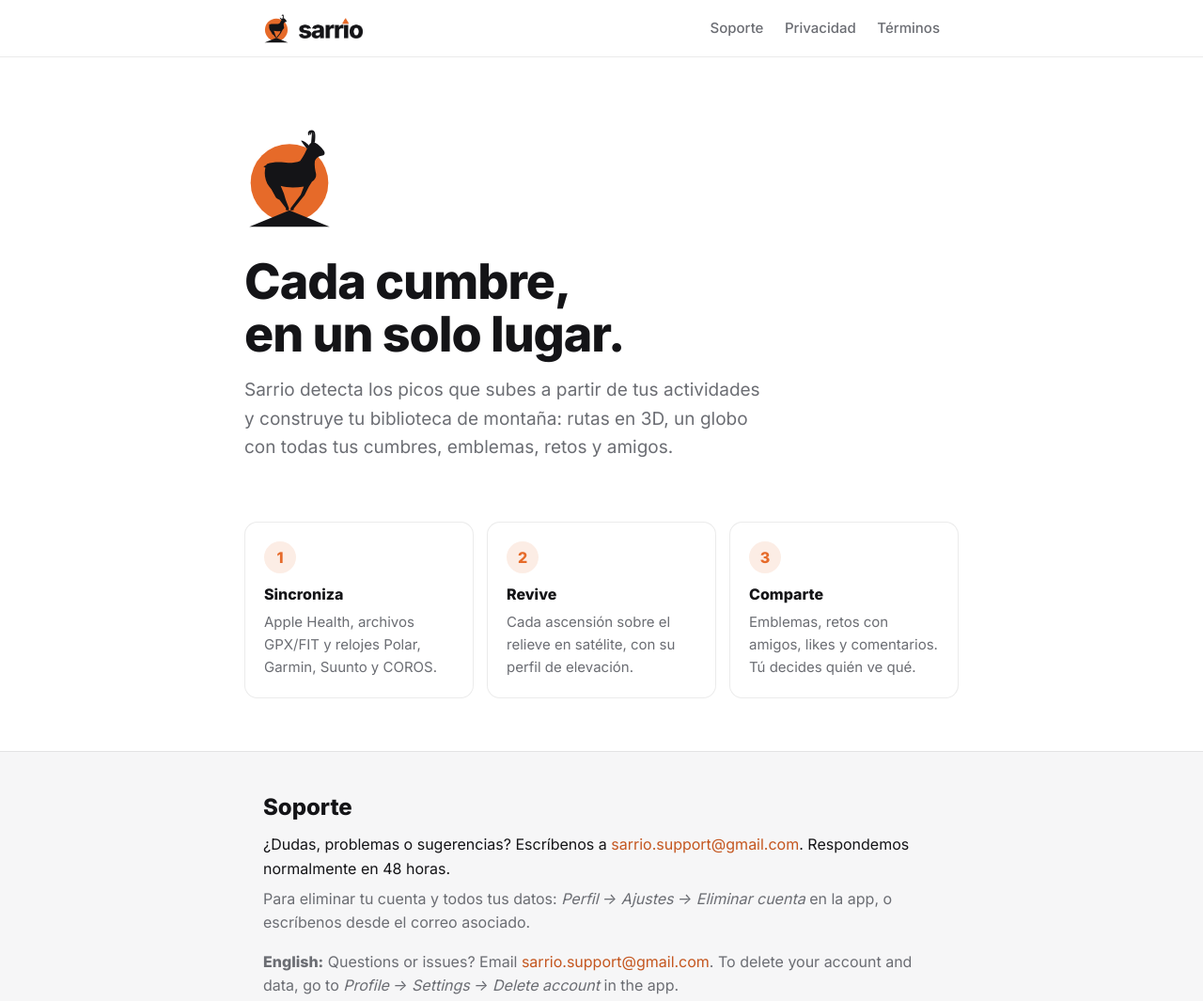
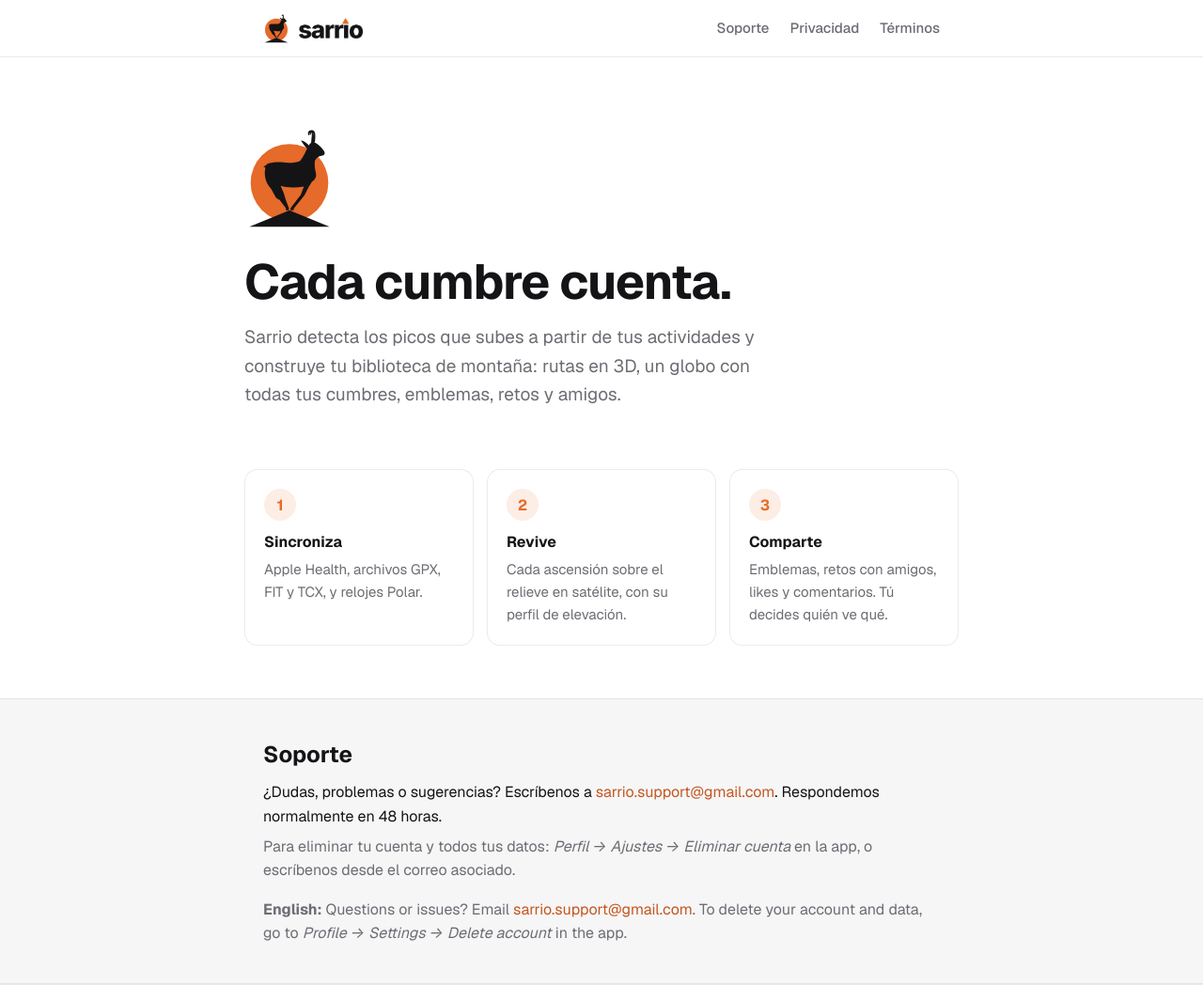
Before and after one commit to jpoves-a11y/Sarrio, a plain HTML site: page site/index.html in a window 1280 px wide. Shown: the top 1065 px of the page at 94% size. Drawn offline with nearby package versions, Linux system fonts and the light colour scheme.

Commit message:
Marca: guía humana, slogans, regla de funciones reales y skill de marketing
- brand/README.md: personalidad, voz con ejemplos, slogans, lista de funciones
  que se pueden anunciar y reglas de Mapbox para piezas de marketing.
- .claude/skills/sarrio-social: reglas para que los agentes redacten con la
  voz de la marca y solo mencionen lo que la app hace hoy.
- Web: slogan «Cada cumbre cuenta», tipografía Geist (pesos hasta Bold) y
  fuentes de datos reales (sin Garmin, Suunto ni COROS, aún pendientes).

Co-Authored-By: Claude Opus 5.5 <noreply@anthropic.com>
Claude-Session: https://claude.ai/code/session_01NLA3tvtNuHMw4pABcMswdV

```diff
--- a/site/index.html
+++ b/site/index.html
@@ -3,14 +3,14 @@
 <head>
 <meta charset="utf-8">
 <meta name="viewport" content="width=device-width, initial-scale=1">
-<title>Sarrio · Tu biblioteca de cumbres</title>
+<title>Sarrio · Cada cumbre cuenta</title>
 <meta name="description" content="Sarrio detecta los picos que subes y construye tu biblioteca de montaña, con rutas en 3D, emblemas, retos y amigos.">
 <link rel="stylesheet" href="styles.css">
 <link rel="icon" href="assets/favicon.svg" type="image/svg+xml">
 <link rel="apple-touch-icon" href="assets/apple-touch-icon.png">
 <meta property="og:image" content="assets/og-logo.png">
 <link rel="preconnect" href="https://fonts.googleapis.com">
-<link href="https://fonts.googleapis.com/css2?family=Inter:wght@400;500;600;800&display=swap" rel="stylesheet">
+<link href="https://fonts.googleapis.com/css2?family=Geist:wght@400;500;600;700&display=swap" rel="stylesheet">
 </head>
 <body>
 <header class="top"><div class="wrap">
@@ -24,11 +24,11 @@
 <main>
 <div class="wrap hero">
   <img class="hero-mark" src="assets/sarrio-mark.svg" alt="" width="96" height="111">
-  <h1>Cada cumbre,<br>en un solo lugar.</h1>
+  <h1>Cada cumbre cuenta.</h1>
   <p>Sarrio detecta los picos que subes a partir de tus actividades y construye tu biblioteca de montaña: rutas en 3D, un globo con todas tus cumbres, emblemas, retos y amigos.</p>
 </div>
 <div class="wrap features">
-  <div class="card"><div class="dot">1</div><h3>Sincroniza</h3><p>Apple Health, archivos GPX/FIT y relojes Polar, Garmin, Suunto y COROS.</p></div>
+  <div class="card"><div class="dot">1</div><h3>Sincroniza</h3><p>Apple Health, archivos GPX, FIT y TCX, y relojes Polar.</p></div>
   <div class="card"><div class="dot">2</div><h3>Revive</h3><p>Cada ascensión sobre el relieve en satélite, con su perfil de elevación.</p></div>
   <div class="card"><div class="dot">3</div><h3>Comparte</h3><p>Emblemas, retos con amigos, likes y comentarios. Tú decides quién ve qué.</p></div>
 </div>
--- a/site/styles.css
+++ b/site/styles.css
@@ -13,7 +13,7 @@ body {
   margin: 0;
   background: var(--bg);
   color: var(--text);
-  font: 16px/1.6 "Inter", -apple-system, BlinkMacSystemFont, "Segoe UI", Roboto, sans-serif;
+  font: 16px/1.6 "Geist", -apple-system, BlinkMacSystemFont, "Segoe UI", Roboto, sans-serif;
 }
 a { color: var(--accent-text); text-decoration: none; }
 a:hover { text-decoration: underline; }
@@ -23,20 +23,20 @@ header.top {
   position: sticky; top: 0; background: rgba(255, 255, 255, 0.92); backdrop-filter: blur(8px);
 }
 header.top .wrap { display: flex; align-items: center; justify-content: space-between; height: 60px; }
-.brand { display: flex; align-items: center; gap: 10px; font-weight: 800; font-size: 19px; color: var(--text); }
+.brand { display: flex; align-items: center; gap: 10px; font-weight: 700; font-size: 19px; color: var(--text); }
 .brand:hover { text-decoration: none; }
 .brand img { display: block; width: auto; }
 .hero-mark { display: block; margin-bottom: 28px; }
 nav a { color: var(--muted); font-size: 15px; margin-left: 18px; font-weight: 500; }
 nav a.active, nav a:hover { color: var(--text); text-decoration: none; }
 .hero { padding: 72px 0 40px; }
-.hero h1 { font-size: clamp(34px, 7vw, 52px); line-height: 1.08; letter-spacing: -0.02em; margin: 0 0 16px; font-weight: 850; }
+.hero h1 { font-size: clamp(34px, 7vw, 52px); line-height: 1.08; letter-spacing: -0.02em; margin: 0 0 16px; font-weight: 700; }
 .hero p { font-size: 19px; color: var(--muted); margin: 0; max-width: 560px; }
 .features { display: grid; grid-template-columns: repeat(auto-fit, minmax(210px, 1fr)); gap: 14px; padding: 24px 0 56px; }
 .card { border: 1px solid var(--line); border-radius: 14px; padding: 20px; background: #fff; }
 .card h3 { margin: 10px 0 4px; font-size: 16px; }
 .card p { margin: 0; color: var(--muted); font-size: 15px; }
-.dot { width: 34px; height: 34px; border-radius: 50%; background: rgba(230, 106, 41, 0.12); display: grid; place-items: center; color: var(--accent); font-weight: 800; }
+.dot { width: 34px; height: 34px; border-radius: 50%; background: rgba(230, 106, 41, 0.12); display: grid; place-items: center; color: var(--accent); font-weight: 700; }
 section.band { background: var(--soft); border-top: 1px solid var(--line); border-bottom: 1px solid var(--line); padding: 40px 0; }
 .doc { padding: 48px 0 64px; }
 .doc h1 { font-size: 34px; letter-spacing: -0.02em; margin: 0 0 6px; line-height: 1.15; }
```
Also changed, not shown: site/privacy.html (+1 -1 lines), site/terms.html (+1 -1 lines), .claude/skills/sarrio-social/SKILL.md (added), brand/README.md.
